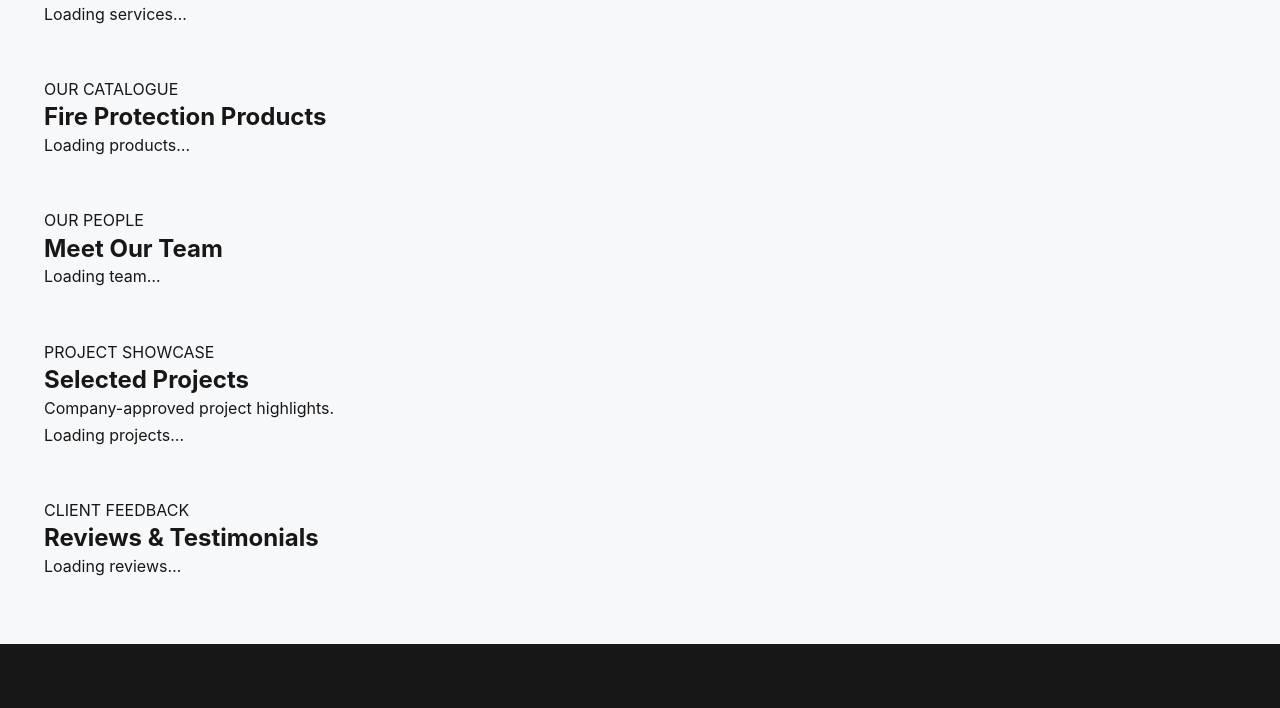
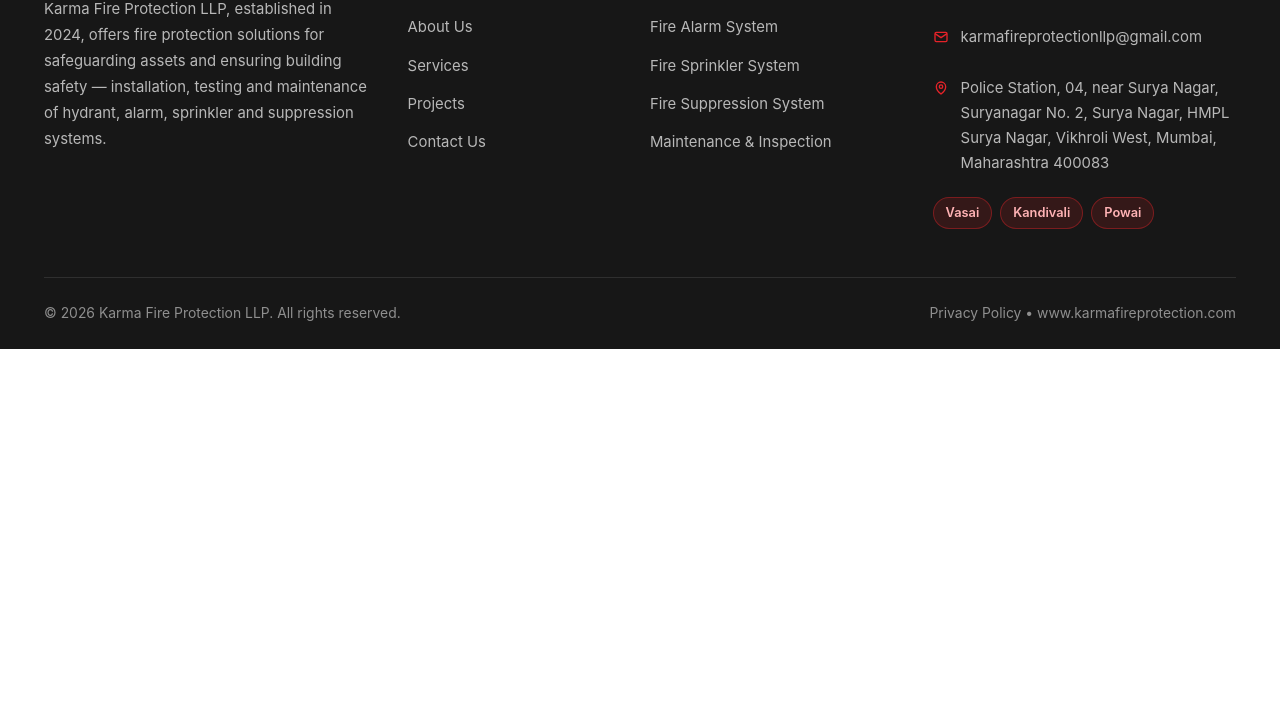
Before and after one commit to ns-matrix/karma-fire-protection0, a plain HTML site: page index.html in a window 1280 px wide. Shown: the part 5060-5768 px from the top of the page. After the commit the page ends 5409 px from the top, so only its background shows below. Drawn offline with Linux system fonts and the light colour scheme; a script that the page names is missing.

Commit message:
Remove homepage CMS loading sections for faster landing

```diff
--- a/index.html
+++ b/index.html
@@ -491,30 +491,7 @@
 
   <!-- FOOTER -->
 
-  <section class="section" id="managed-website-content" aria-label="Company services and catalogue">
-    <div class="container">
-      <div class="section-header"><span class="section-tag">OUR CAPABILITIES</span><h2>Services &amp; Solutions</h2><p>Explore our fire protection services and product solutions.</p></div>
-      <div id="managed-services" class="managed-grid"><p>Loading services…</p></div>
-      <div class="section-header" style="margin-top:48px"><span class="section-tag">OUR CATALOGUE</span><h2>Fire Protection Products</h2></div>
-      <div id="managed-products" class="managed-grid"><p>Loading products…</p></div>
-      <div class="section-header" style="margin-top:48px"><span class="section-tag">OUR PEOPLE</span><h2>Meet Our Team</h2></div>
-      <div id="managed-team" class="managed-grid" data-managed-content><p>Loading team…</p></div>
-      <div class="section-header" style="margin-top:48px"><span class="section-tag">PROJECT SHOWCASE</span><h2>Selected Projects</h2><p>Company-approved project highlights.</p></div>
-      <div id="managed-projects" class="managed-grid" data-managed-content><p>Loading projects…</p></div>
-      <div class="section-header" style="margin-top:48px"><span class="section-tag">CLIENT FEEDBACK</span><h2>Reviews &amp; Testimonials</h2></div>
-      <div id="managed-reviews" class="managed-grid" data-managed-content><p>Loading reviews…</p></div>
-    </div>
-  </section>
-  <style>
-    #managed-website-content{padding:64px 0;background:#f7f8fa}
-    #managed-website-content .managed-grid{display:grid;grid-template-columns:repeat(auto-fit,minmax(230px,1fr));gap:20px}
-    #managed-website-content .managed-card{background:#fff;border:1px solid #e6e9ee;border-radius:14px;overflow:hidden}
-    #managed-website-content .managed-card img{width:100%;height:190px;object-fit:cover;background:#edf0f4}
-    #managed-website-content .managed-card .managed-body{padding:18px}
-    #managed-website-content .managed-card h3{margin:0 0 8px}
-    #managed-website-content .managed-card p{margin:0;color:#64748b;line-height:1.6}
-    #managed-website-content .managed-card .managed-role{font-weight:700;color:#b91f2b;margin-bottom:8px}
-  </style>
+
 
   <footer class="site-footer">
     <div class="container">
```
